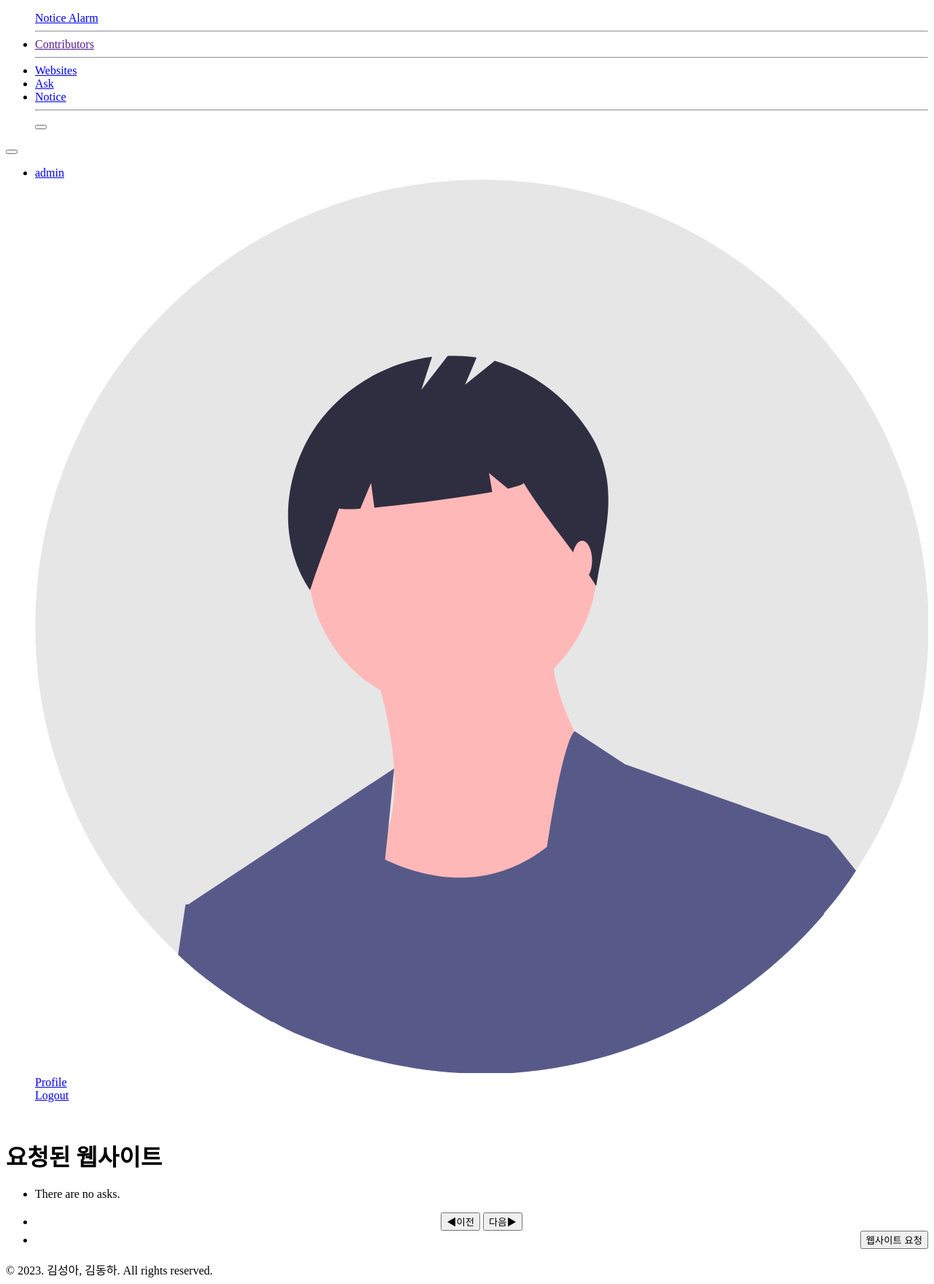
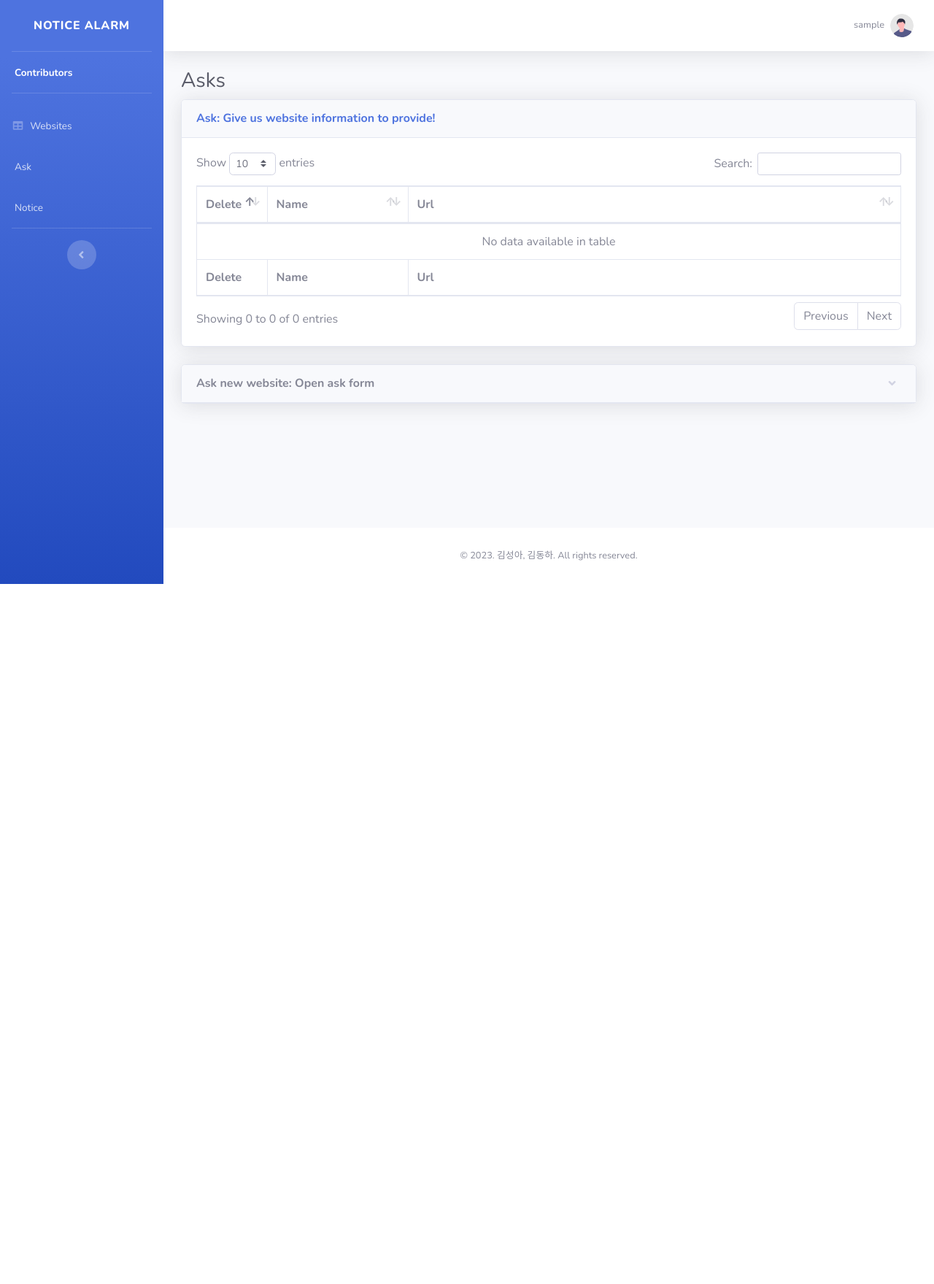
Before and after one commit to SADHKim/notice-alarm-server, a Flask app: page /websites/ask in a window 1280 px wide. Shown: the whole page at 73% size. After the commit the page ends 800 px from the top, so only its background shows below. Run offline with Flask 2, Linux system fonts and the light colour scheme; the visitor is signed in with stand-in values (Sample User, id 1); data that the repository does not hold is empty; some libraries are stand-ins or nearby versions.

Commit message:
feat: Ask page

```diff
--- a/app/server.py
+++ b/app/server.py
@@ -74,7 +74,7 @@ def login():
                 session['admin'] = 'true'
             return redirect(url_for('main'))
         elif flag is False:
-            return render_template('index.html', msg='Wrong ID or password.', error = 1)
+            return render_template('index.html', msg='Wrong ID or PASSWORD')
 
 @app.route('/profile/logout')
 def logout():
@@ -130,17 +130,19 @@ def websites():
 @app.route('/websites/ask', methods = ['GET', 'POST'])
 def ask():
     if request.method == 'GET':
-        return render_template('ask.html')
+        asks = connectDB.get_asks()
+        return render_template('ask.html', asks=asks)
 
     elif request.method == 'POST':
 
         flag = connectDB.push_ask(request.form['name'], request.form['url'])
+        asks = connectDB.get_asks()
         if flag is True:
-            return render_template('ask.html', msg="Your ask has been added.", error=0)
+            return render_template('ask.html', asks=asks)
         elif flag is False:
-            return render_template('ask.html', msg="Your ask has already been added.", error=1)
+            return render_template('ask.html', asks=asks)
         else:
-            return render_template('ask.html', msg=flag, error=1)
+            return render_template('ask.html', asks=asks)
 
 @app.route('/notice', methods = ['GET', 'POST', 'DELETE'])
 def notice():
@@ -265,11 +267,11 @@ def api_asks():
 
         flag = connectDB.delete_ask(data['url'])
         if flag is True:
-            return jsonify({'msg' : 'The ask has been deleted', 'error' : 0})
+            return jsonify({'error' : 0})
         elif flag is False:
-            return jsonify({'msg' : 'The url of ask is not eixist', 'error' : 1})
+            return jsonify({'error' : 1})
         else:
-            return jsonify({'msg' : flag, 'error' : 1})
+            return jsonify({'msg' : flag, 'error' : -1})
 
 @app.route('/api/notices', methods=['GET'])
 def api_notices():
--- a/app/static/js/ask_admin.js
+++ b/app/static/js/ask_admin.js
@@ -1,31 +1,16 @@
-const append_delete = (li) =>{
-    let span = document.createElement('span');
-
-    let button = document.createElement('a');
-    button.setAttribute('href', '#');
-    button.setAttribute('onclick', 'delete_ask("' + asks[index].url + '")');
-
-    let img = document.createElement('img');
-    img.setAttribute('src', '/static/image/trach.svg');
-
-    button.append(img);
-    span.append(button);
-    li.append(span)
-
-    return li;
-}
-
 function delete_ask(url){
     let http = new XMLHttpRequest();
     let api_url = '/api/asks';
     http.onreadystatechange = () => {
         if(http.readyState === http.DONE){
             if(http.response.error == 0){
-                set_msg(http.response.msg, 0);
-                set_asks();
+                location.reload(true)
+            }
+            else if (http.response.error == 1){
+                alert(1)
             }
             else{
-                set_msg(http.response.msg, 1);
+                alert(http.response.msg)
             }
         }
     };
--- a/app/templates/ask.html
+++ b/app/templates/ask.html
@@ -1,50 +1,127 @@
 {% extends 'base.html' %}
 
 {% block head %}
-{{super()}}
-<link rel="stylesheet" href="{{url_for('static', filename='./css/ask.css')}}">
-{% if session['user'] is defined and session['user'] == 'admin' %}
-<script src="{{url_for('static', filename='js/ask_admin.js')}}"></script>
-{% endif %}
-<script src="{{url_for('static', filename='./js/ask_functions.js')}}"></script>
+<!-- Custom fonts for this template -->
+<link href="../static/vendor/fontawesome-free/css/all.min.css" rel="stylesheet" type="text/css">
+<link
+    href="https://fonts.googleapis.com/css?family=Nunito:200,200i,300,300i,400,400i,600,600i,700,700i,800,800i,900,900i"
+    rel="stylesheet">
+
+<!-- Custom styles for this template -->
+<link href="../static/css/sb-admin-2.min.css" rel="stylesheet">
+
+<!-- Custom styles for this page -->
+<link href="../static/vendor/datatables/dataTables.bootstrap4.min.css" rel="stylesheet">
+<link href="../static/css/sb-admin-2.min.css" rel="stylesheet">
+<link rel="stylesheet" href="../static/css/ask.css">
 {% endblock %}
 
 {% block content %}
-<div name="asks_list" class="large_layout" style="margin-top: 50px;">
-    <h1>요청된 웹사이트</h1>
-    <ul id="asks">
+<h1 class="h3 mb-2 text-gray-800">Asks</h1>
 
-    </ul>
-    <ul name="ask_footer">
-       <li style="text-align: center;">
-            <button class="button" onclick="get_prev_list()">◀이전</button>
-            <button class="button" onclick="get_next_list()">다음▶</button>
-       </li>
-       {% if session['user'] is defined %}
-       <li style="text-align: end;">
-            <button class="button" onclick="open_form()">웹사이트 요청</button>
-       </li>
-       {% endif %}
-    </ul>
+<div class="card shadow mb-4">
+    <div class="card-header py-3">
+        <h6 class="m-0 font-weight-bold text-primary">Ask: Give us website information to provide!</h6>
+    </div>
+    <div class="card-body">
+        <div class="table-responsive">
+            <table class="table table-bordered" id="dataTable" width="100%" cellspacing="0">
+                <colgroup>
+                    {% if session['admin'] is defined and session['admin'] == 'true' %}
+                    <col width="10%"/>
+                    <col width="20%"/>
+                    <col width="70%"/>
+                    {% else %}
+                    <col width="20%"/>
+                    <col width="80%"/>
+                    {% endif %}
+                </colgroup>
+                <thead>
+                    <tr>
+                        {% if session['admin'] is defined and session['admin'] == 'true' %}
+                        <th>Delete</th>
+                        <th>Name</th>
+                        <th>Url</th>
+                        {% else %}
+                        <th>Name</th>
+                        <th>Url</th>
+                        {% endif %}
+                    </tr>
+                </thead>
+                <tfoot>
+                    <tr>
+                        {% if session['admin'] is defined and session['admin'] == 'true' %}
+                        <th>Delete</th>
+                        <th>Name</th>
+                        <th>Url</th>
+                        {% else %}
+                        <th>Name</th>
+                        <th>Url</th>
+                        {% endif %}
+                    </tr>
+                </tfoot>
+                <tbody>
+                    {% for ask in asks %}
+                        {% if session['admin'] is defined and session['admin'] == 'true' %}
+                        <tr>
+                            <td class="text-center"><button class="rounded border-0 text-primary" onclick='delete_ask("{{ask['url']}}")'>Del</button></td>
+                            <td>{{ask['name']}}</td>
+                            <td>{{ask['url']}}</td>
+                        </tr>
+                        {% else %}
+                        <tr>
+                            <td>{{ask['name']}}</td>
+                            <td>{{ask['url']}}</td>
+                        </tr>
+                        {% endif %}
+                    {% endfor %}
+                </tbody>
+            </table>
+        </div>
+    </div>
 </div>
 
-<div id="ask_form">
-    <form action="{{url_for('ask')}}" method="POST">
-        <ul>
-            <li>
-                <span style="color: red;">*</span>
-                <span><h3>웹사이트 이름 : </h3></span>
-                <span><input type="text" name="name" required></span>
-            </li>
-            <li>
-                <span style="color: red;">*</span>
-                <span><h3>사이트 url : </h3></span>
-                <span><input type="text" name="url" required></span>
-            </li>
-            <li style="text-align: end; margin-right: 20px;">
-                <button class="button">제출</button>
-            </li>
-        </ul>
-    </form>
+{% if session['user'] is defined %}
+<div class="card shadow mb-4">
+    <a href="#collapseCardExample" class="d-block card-header py-3" data-toggle="collapse" role="button" aria-expanded="false" aria-controls="collapseCardExample">
+        <h6 class="m-0 font-weight-bold text-secondary">Ask new website: Open ask form</h6>
+    </a>
+
+    <div class="collapse" id="collapseCardExample">
+        <div class="card-body">
+            <form action="{{url_for('ask')}}" method="POST" id="ask-form">
+                <span>Website Name : </span><input id="website-name" type="text" placeholder="Name" name="name" required>
+                <br>
+                <span>Website Url : </span><input id="website-url" type="text" placeholder="Url" name="url" required>
+                <button class="rounded border-0 text-secondary">Submit</button>
+            </form>
+        </div>
+    </div>
 </div>
+{% endif %}
+
+
 {% endblock %}
+
+{% block script%}
+<!-- Bootstrap core JavaScript-->
+<script src="../static/vendor/jquery/jquery.min.js"></script>
+<script src="../static/vendor/bootstrap/js/bootstrap.bundle.min.js"></script>
+
+<!-- Core plugin JavaScript-->
+<script src="../static/vendor/jquery-easing/jquery.easing.min.js"></script>
+
+<!-- Custom scripts for all pages-->
+<script src="../static/js/sb-admin-2.min.js"></script>
+
+<!-- Page level plugins -->
+<script src="../static/vendor/datatables/jquery.dataTables.min.js"></script>
+<script src="../static/vendor/datatables/dataTables.bootstrap4.min.js"></script>
+
+<!-- Page level custom scripts -->
+<script src="../static/js/demo/datatables-demo.js"></script>
+
+{% if session['admin'] is defined and session['admin'] == 'true' %}
+<script src="../static/js/ask_admin.js"></script>
+{% endif %}
+{% endblock %}
--- a/app/templates/index.html
+++ b/app/templates/index.html
@@ -23,6 +23,9 @@
 								<span class="fa fa-user-o"></span>
 							</div>
 							<h3 class="text-center mb-4">Sign In</h3>
+							{% if msg is defined %}
+							<p class="text-center" style="color: #5671d7;">{{msg}}</p>
+							{% endif %}
 							<form action="{{url_for('login')}}" , method="post" , name="login_form" ,
 								onSubmit="return login_check()" class="login-form">
 								<div class="form-group">
--- a/app/templates/register.html
+++ b/app/templates/register.html
@@ -24,6 +24,9 @@
 								<span class="fa fa-user-o"></span>
 							</div>
 							<h3 class="text-center mb-4">Sign Up</h3>
+							{% if msg is defined %}
+							<p class="text-center" style="color: #5671d7;">{{msg}}</p>
+							{% endif %}
 							<form action="{{url_for('register')}}" , method="post" , name="register_form" ,
 								onSubmit="return register_check()" class="login-form">
 								<div class="form-group">
```
Also changed, not shown: app/static/css/ask.css (+12 -14 lines), app/templates/websites.html (+26 -14 lines).
